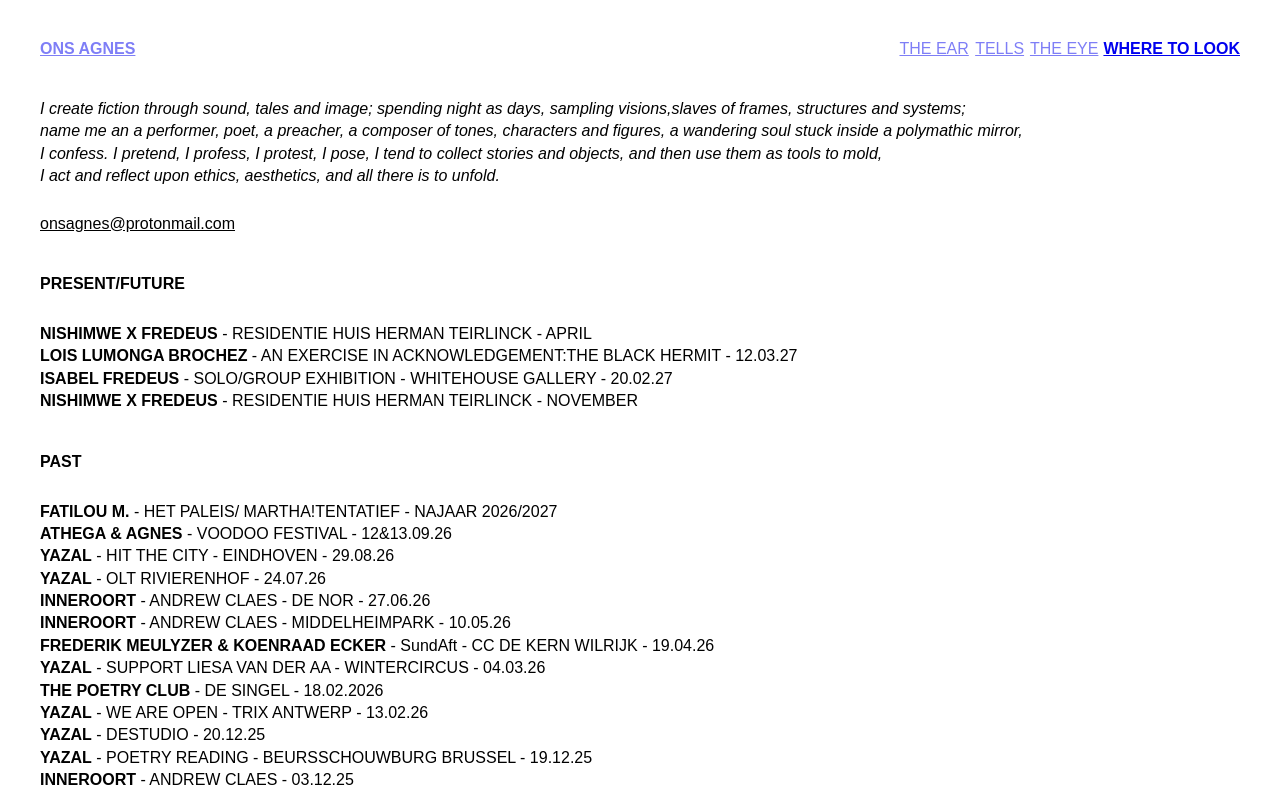
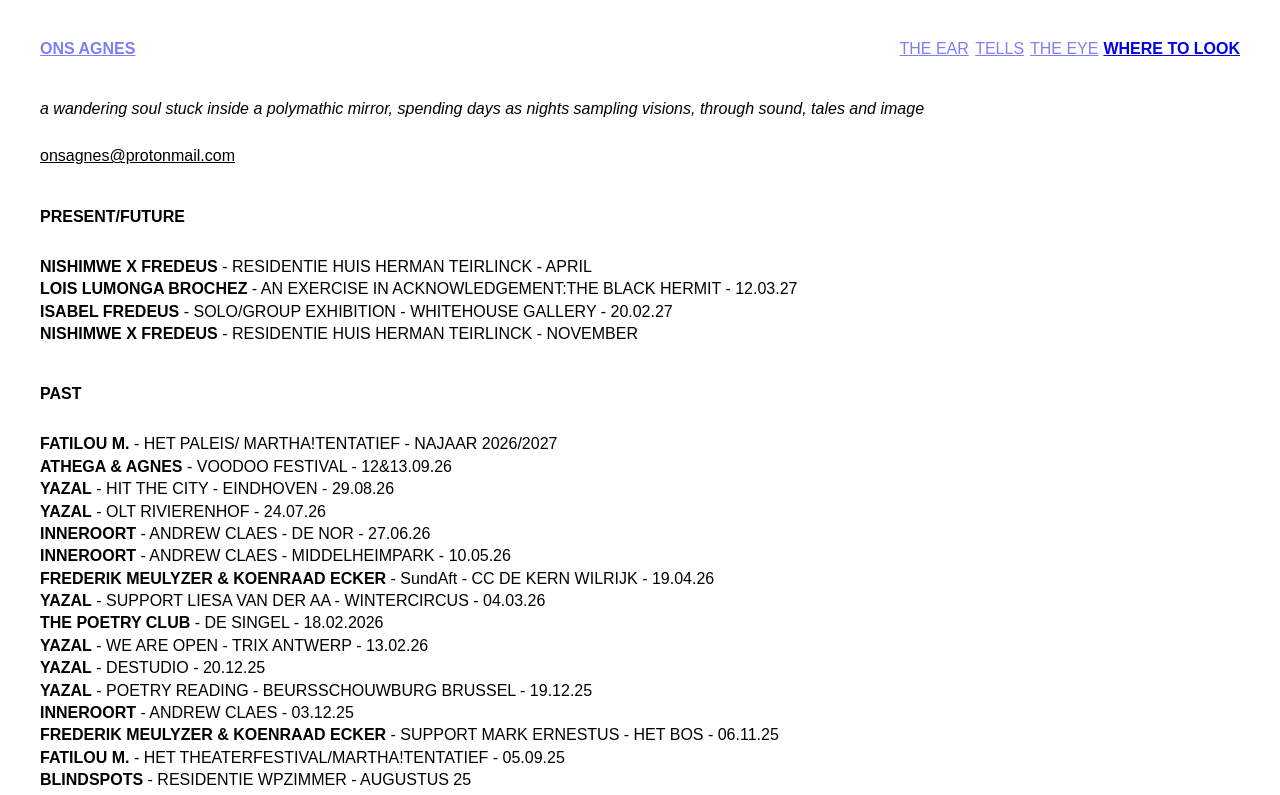
Before and after one commit to onsagnes/WEB-OA, a plain HTML site: page where-to-look.html in a window 1280 px wide. Shown: the top 795 px of the page. Drawn offline with Linux system fonts and the light colour scheme.

Commit message:
final bio

```diff
--- a/style.css
+++ b/style.css
@@ -135,12 +135,6 @@ body {
     text-align: justify;
   }
 
-  @media (min-width: 700px) {
-    .bio p[lang] {
-      text-align: justify;
-    }
-  }
-
   .bio .contact {
     margin-top: 25px;
   }
--- a/where-to-look.html
+++ b/where-to-look.html
@@ -20,10 +20,8 @@
         <section class="bio">
             <h1></h1>
             <p class="role"></p>
-            <p lang="en">I create fiction through sound, tales and image; spending night as days, sampling visions,slaves of frames, structures and systems;</p>
-            <p lang="en">name me an a performer, poet, a preacher, a composer of tones, characters and figures, a wandering soul stuck inside a polymathic mirror,</p>
-            <p lang="en">I confess. I pretend, I profess, I protest, I pose, I tend to collect stories and objects, and then use them as tools to mold, </p>
-            <p lang="en">I act and reflect upon ethics, aesthetics, and all there is to unfold.</p>
+            <p lang="en"> a wandering soul stuck inside a polymathic mirror, spending days as nights sampling visions, through sound, tales and image </p>
+
             <p class="contact"><a href="mailto:onsagnes@protonmail.com">onsagnes@protonmail.com</a></p>
         </section>
 
```
